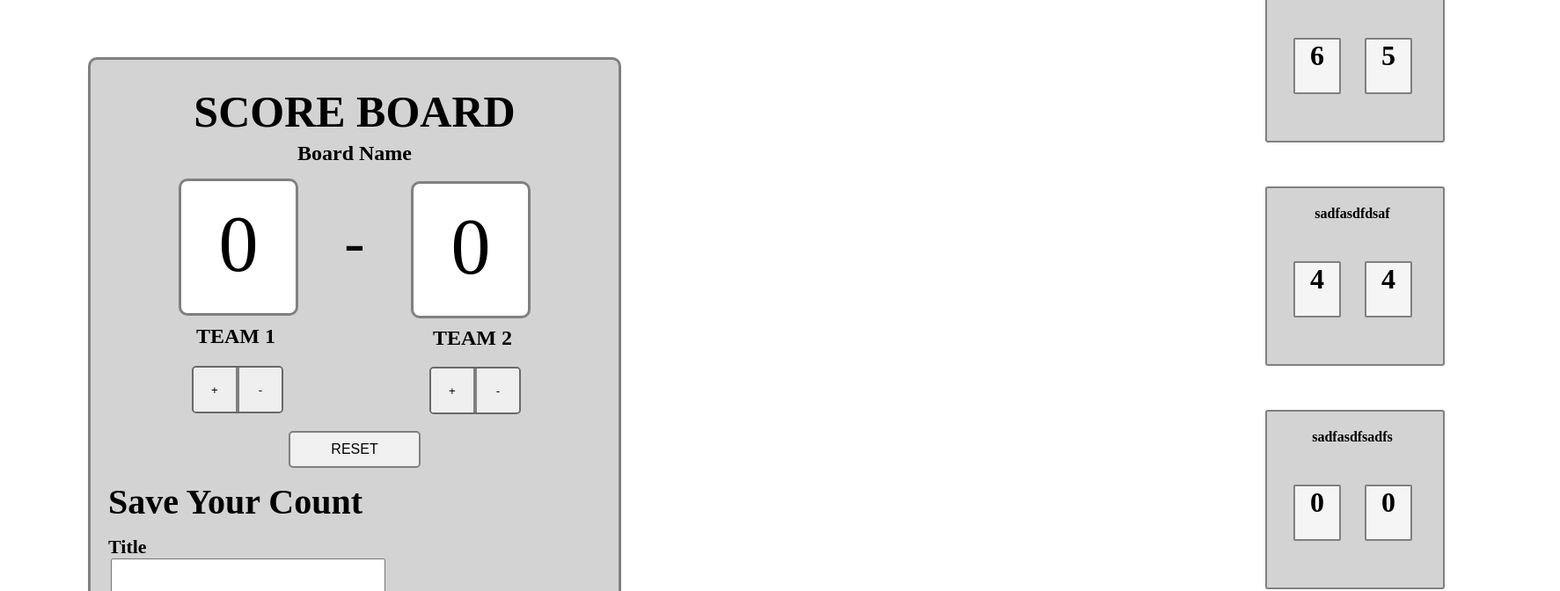
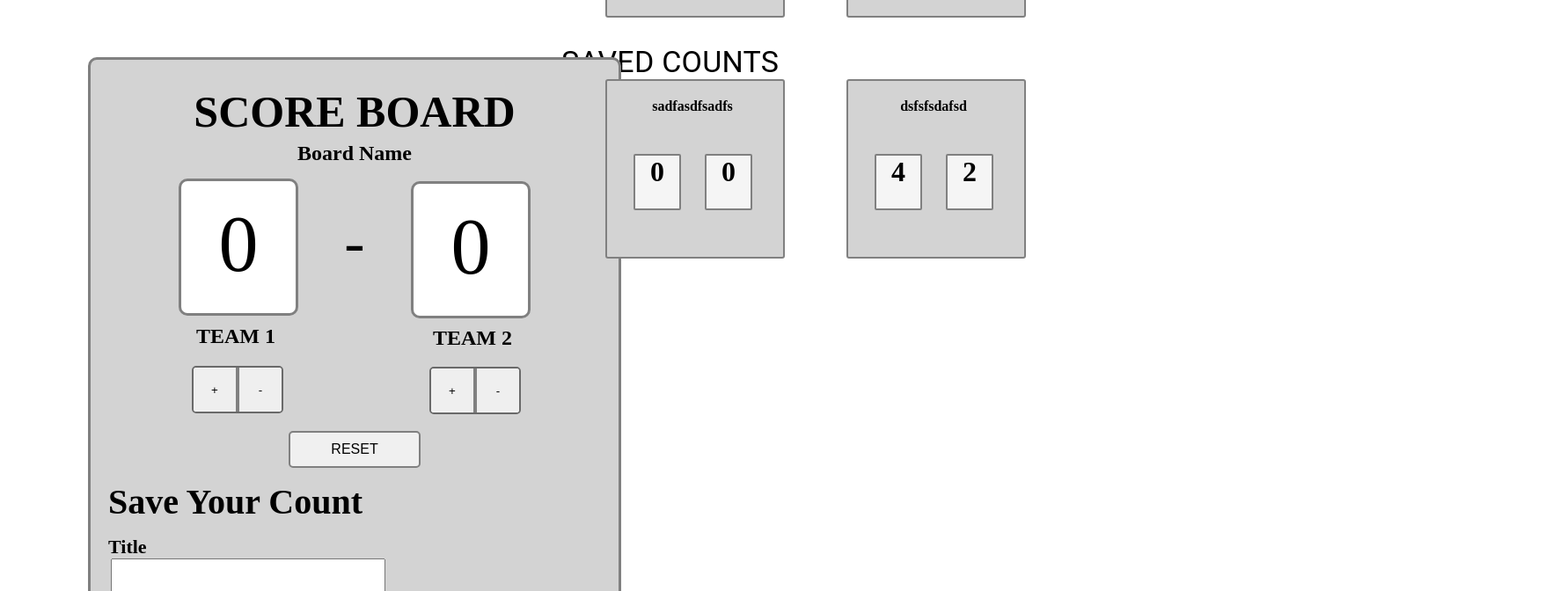
Before and after one commit to ertugakmann/ScoreBoardWithReact, a React (Vite) app in the folder ScoreBoard-React/: page / in a window 1280 px wide. Shown: the top 672 px of the page at 88% size, 1773 px wide, since content can reach past the window. Built offline with nearby package versions, Linux system fonts and the light colour scheme; data requests are answered from the project's data file.

Commit message:
Update SavedCounts.jsx
I changed some HTML codes and added MUI style codes.

```diff
--- a/ScoreBoard-React/src/components/SavedCounts.jsx
+++ b/ScoreBoard-React/src/components/SavedCounts.jsx
@@ -1,17 +1,18 @@
+import { Box, Typography } from "@mui/material";
 import Board from "./Board";
 
 function SavedCounts({ boards }) {
   return (
-    <div>
-      <div className="saved-counts">
-        <h1>SAVED COUNTS</h1>
-      </div>
-      <div className="saved-box">
+    <Box>
+      <Typography variant="h4" sx={{ mt: "50px" }}>
+        SAVED COUNTS
+      </Typography>
+      <Box sx={{ display: "flex", gap: "20px", flexWrap: "wrap" }}>
         {boards.map((board) => {
           return <Board board={board} key={board.id} />;
         })}
-      </div>
-    </div>
+      </Box>
+    </Box>
   );
 }
 
```
